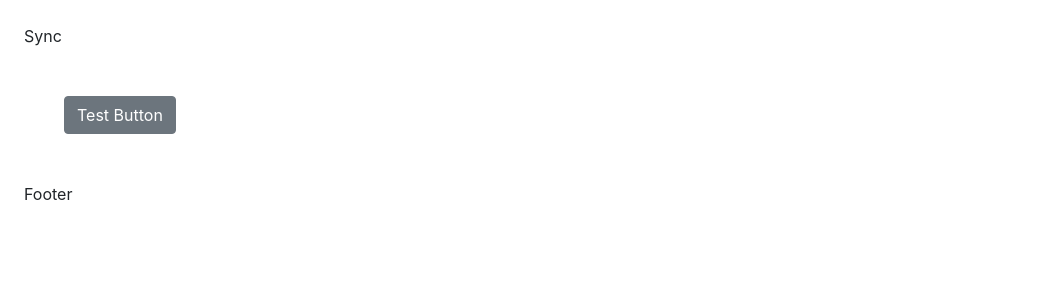
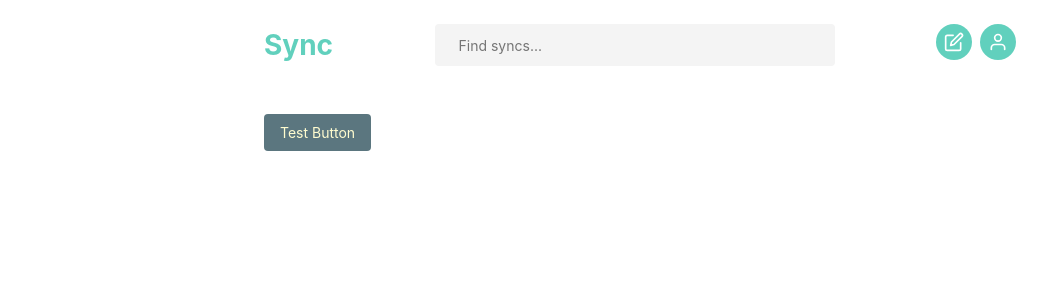
Before and after one commit to yingninggui/sync, a React (Create React App) app in the folder client/: page / in a window 1280 px wide. Shown: the top 300 px of the page, without its empty margins (0-1054 px from the left). Built offline with nearby package versions, Linux system fonts and the light colour scheme.

Commit message:
Add navbar and button component

```diff
--- a/client/package.json
+++ b/client/package.json
@@ -13,6 +13,7 @@
     "graphql-tag": "^2.10.3",
     "react": "^16.13.1",
     "react-dom": "^16.13.1",
+    "react-feather": "^2.0.4",
     "react-router-dom": "^5.1.2",
     "react-scripts": "3.4.1",
     "reactstrap": "^8.4.1",
--- a/client/src/App.tsx
+++ b/client/src/App.tsx
@@ -9,7 +9,7 @@ import HomePage from './components/pages/HomePage';
 import Navbar from './components/navigation/Navbar';
 import Footer from './components/navigation/Footer';
 
-const App = () => (
+const App: React.FC = () => (
   <Router>
     <Navbar />
     <PageWrapper>
--- /dev/null
+++ b/client/src/components/common/Button.tsx
@@ -0,0 +1,37 @@
+import React from 'react';
+import styled from 'styled-components';
+
+import { DarkHover, BorderRadius, Body } from '../../constants/Styles';
+
+interface ButtonProps {
+  margin?: string;
+  textColor?: string;
+  bgColor?: string;
+  onClick?: () => void;
+}
+
+const Button: React.FC<ButtonProps> = ({ margin, textColor, bgColor, onClick = () => {}, children }) => (
+  <StyledButton
+    onClick={onClick}
+    onMouseDown={(e: any) => e.preventDefault()}
+    textColor={textColor}
+    bgColor={bgColor}
+    margin={margin}
+  >
+    {children}
+  </StyledButton>
+);
+
+export default Button;
+
+const StyledButton = styled.button<{ margin?: string; textColor?: string; bgColor?: string }>`
+  ${BorderRadius}
+  ${Body}
+  ${DarkHover()}
+  padding: 8px 16px;
+  border: none;
+  outline: none;
+  color: ${({ textColor, theme }) => textColor || theme.yellow};
+  background: ${({ bgColor, theme }) => bgColor || theme.primaryGrey};
+  margin: ${({ margin }) => margin || '0'};
+`;
--- a/client/src/components/navigation/Footer.tsx
+++ b/client/src/components/navigation/Footer.tsx
@@ -1,7 +1,7 @@
 import React from 'react';
 import styled from 'styled-components';
 
-const Footer = () => <StyledFooter>Footer</StyledFooter>;
+const Footer: React.FC = () => <StyledFooter></StyledFooter>;
 
 export default Footer;
 
--- a/client/src/components/navigation/Navbar.tsx
+++ b/client/src/components/navigation/Navbar.tsx
@@ -1,11 +1,78 @@
 import React from 'react';
-import { Navbar as ReactstrapNavbar } from 'reactstrap';
 import styled from 'styled-components';
+import { User, Edit } from 'react-feather';
+import { withRouter, RouteComponentProps, Link } from 'react-router-dom';
 
-const Navbar = () => <StyledNavbar>Sync</StyledNavbar>;
+import { PageContent, Heading1, DarkHover, BorderRadius, Body } from '../../constants/Styles';
+import { PROFILE_PAGE_ROUTE, HOME_PAGE_ROUTE } from '../../constants/Routes';
 
-export default Navbar;
+const Navbar: React.FC<RouteComponentProps> = ({ history }) => (
+  <StyledNavbar>
+    <TitleText to={HOME_PAGE_ROUTE}>Sync</TitleText>
+    <SearchInput placeholder="Find syncs..." />
+    <Icons>
+      <IconWrapper onClick={() => {}} onMouseDown={(e: any) => e.preventDefault()}>
+        <Edit size={20} />
+      </IconWrapper>
+      <IconWrapper onClick={() => history.push(PROFILE_PAGE_ROUTE)} onMouseDown={(e: any) => e.preventDefault()} last>
+        <User size={20} />
+      </IconWrapper>
+    </Icons>
+  </StyledNavbar>
+);
 
-const StyledNavbar = styled(ReactstrapNavbar)`
+export default withRouter(Navbar);
+
+const StyledNavbar = styled.nav`
+  ${PageContent}
   padding: 24px;
+  display: flex;
+  justify-content: space-between;
 `;
+
+const TitleText = styled(Link)`
+  ${Heading1}
+  color: ${({ theme }) => theme.primary};
+  text-decoration: none;
+
+  &:hover {
+    color: ${({ theme }) => theme.primary};
+    text-decoration: none;
+    filter: brightness(85%);
+  }
+`;
+
+const SearchInput = styled.input`
+  ${BorderRadius}
+  ${Body}
+  padding: 8px 24px;
+  border: none;
+  outline: none;
+  width: 100%;
+  max-width: 400px;
+  margin: 0 24px;
+  background: ${({ theme }) => theme.light1};
+  color: ${({ theme }) => theme.primaryGrey};
+`;
+
+const Icons = styled.div`
+  display: flex;
+`;
+
+const IconWrapper = styled.button<{ last?: boolean }>`
+  ${DarkHover()}
+  display: flex;
+  align-items: center;
+  justify-content: center;
+  border-radius: 50%;
+  height: 36px;
+  width: 36px;
+  background: ${({ theme }) => theme.primary};
+  border: none;
+  outline: none;
+  margin-right: ${({ last }) => (last ? 0 : 8)}px;
+
+  svg {
+    stroke: ${({ theme }) => theme.white};
+  }
+`;
--- a/client/src/components/pages/HomePage.tsx
+++ b/client/src/components/pages/HomePage.tsx
@@ -1,6 +1,7 @@
 import React from 'react';
-import { Button } from 'reactstrap';
 
-const HomePage = () => <Button>Test Button</Button>;
+import Button from '../common/Button';
+
+const HomePage: React.FC = () => <Button>Test Button</Button>;
 
 export default HomePage;
--- a/client/src/constants/Styles.tsx
+++ b/client/src/constants/Styles.tsx
@@ -1 +1,91 @@
-export const PAGE_CONTENT_WIDTH = 1200;
+import { css, keyframes } from 'styled-components';
+
+export const PAGE_CONTENT_WIDTH = 800;
+
+export const InterFont = css`
+  font-family: 'Inter', -apple-system, BlinkMacSystemFont, 'Segoe UI', 'Oxygen', 'Ubuntu', 'Cantarell', 'Fira Sans',
+    'Droid Sans', 'Helvetica Neue', sans-serif;
+`;
+
+export const BoxShadow = css`
+  box-shadow: 0px 2px 4px rgba(236, 237, 237, 0.4), 0px 0px 4px rgba(142, 147, 148, 0.2);
+`;
+
+export const BorderRadius = css`
+  border-radius: 4px;
+`;
+
+export const HoverTransition = (target = 'all', time = '0.1s') => css`
+  transition: ${target} ${time} ease-in-out;
+`;
+
+export const DarkHover = (darker = false) => css`
+  ${HoverTransition()}
+
+  &:hover, &:focus {
+    cursor: pointer;
+    filter: brightness(${darker ? '60%' : '85%'});
+  }
+
+  &:active {
+    cursor: pointer;
+    filter: brightness(${darker ? '50%' : '75%'});
+  }
+`;
+
+export const Heading1 = css`
+  ${InterFont}
+  font-size: 28px;
+  font-weight: 700;
+`;
+
+export const Heading2 = css`
+  ${InterFont}
+  font-size: 20px;
+  font-weight: 700;
+`;
+
+export const Heading3 = css`
+  ${InterFont}
+  font-size: 20px;
+  font-weight: 400;
+`;
+
+export const Body = css`
+  ${InterFont}
+  font-size: 14px;
+  font-weight: 400;
+`;
+
+export const Link = css`
+  ${DarkHover()}
+  cursor: pointer;
+  text-decoration: none;
+  color: ${({ theme }) => theme.primary};
+`;
+
+export const PageContent = css`
+  max-width: 100%;
+  max-width: ${PAGE_CONTENT_WIDTH}px;
+  margin: auto;
+`;
+
+export const Card = css`
+  ${BoxShadow}
+  ${BorderRadius}
+`;
+
+export const FadeInAnimation = keyframes`
+  0% {
+    display: none;
+    opacity: 0;
+  }
+  1% {
+    display: inline;
+    opacity: 0;
+  }
+  100% {
+    display: inline;
+    opacity: 1;
+  }
+`;
--- a/client/src/constants/Theme.tsx
+++ b/client/src/constants/Theme.tsx
@@ -1,29 +1,24 @@
-import { PAGE_CONTENT_WIDTH } from './Styles';
+export default {
+  /* Primary Palette */
+  primary: '#61d0bd',
+  primaryLight: '#81e6bf',
+  primaryGrey: '#5b767f',
+  yellow: '#fffccf',
 
-export default {
-  /* Colours */
-  primary: '#0052cc',
-  primaryDark: '#0747a6',
-  primaryExtraDark: '#042049',
-  courses: '#ff8b00',
-  professors: '#36b37e',
-  accent: '#ffc400',
-  accentDark: '#e8b300',
+  /* Red */
+  red: '#f88ba8',
+  darkRed: '#ea4672',
 
+  /* Greys */
+  white: '#ffffff',
   dark1: '#172b4d',
   dark2: '#505f79',
   dark3: '#97a0af',
+  light1: '#f4f4f4',
+  light2: '#e1e1e1',
+  light3: '#dedede',
+  light4: '#c6c6c6',
 
-  light1: '#f4f5f7',
-  light2: '#ebecf0',
-  light3: '#dfe1e5',
-  light4: '#c6c9c9',
-
-  white: '#ffffff',
-  red: '#ff5630',
-  darkRed: '#de350b',
-
-  google: '#4285f4',
   transparent: 'rgba(0,0,0,0)',
 
   breakpoints: {
@@ -31,6 +26,5 @@ export default {
     mobileSmall: 400,
     mobileLarge: 600,
     tablet: 800,
-    desktop: PAGE_CONTENT_WIDTH,
   },
 };
```
Also changed, not shown: client/src/styled.d.ts (added, +7 -0 lines), client/.eslintrc.js, 1 other file (tests, documents, lock files or other folders).
